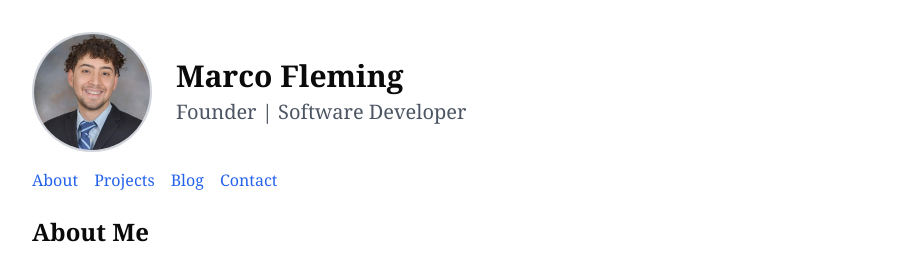
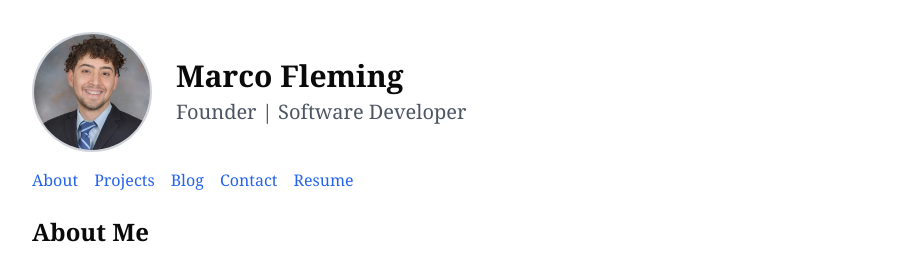
Before and after one commit to MarcoF1/personal-website, a Next.js app: page / in a window 1280 px wide. Shown: the top 258 px of the page, without its empty margins (176-1096 px from the left). Built offline with nearby package versions, Linux system fonts and the light colour scheme.

Commit message:
link to resume

```diff
--- a/app/page.tsx
+++ b/app/page.tsx
@@ -42,6 +42,15 @@ export default function Page() {
             <li>
               <Link href="#contact" className="text-blue-600 hover:underline">
                 Contact
+              </Link>
+            </li>
+            <li>
+              <Link
+                href="https://drive.google.com/file/d/1SD4NdY2xXFhlDtD5IV0MkBpqRd672x7l/view?usp=sharing"
+                target="_blank"
+                className="text-blue-600 hover:underline"
+              >
+                Resume
               </Link>
             </li>
           </ul>
```
